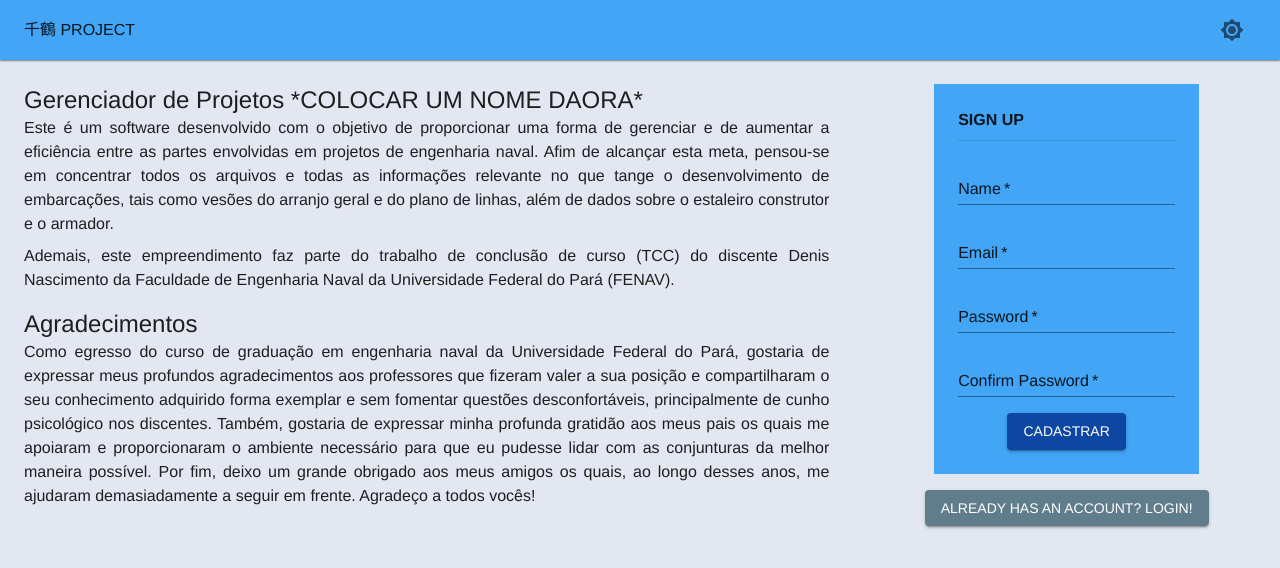
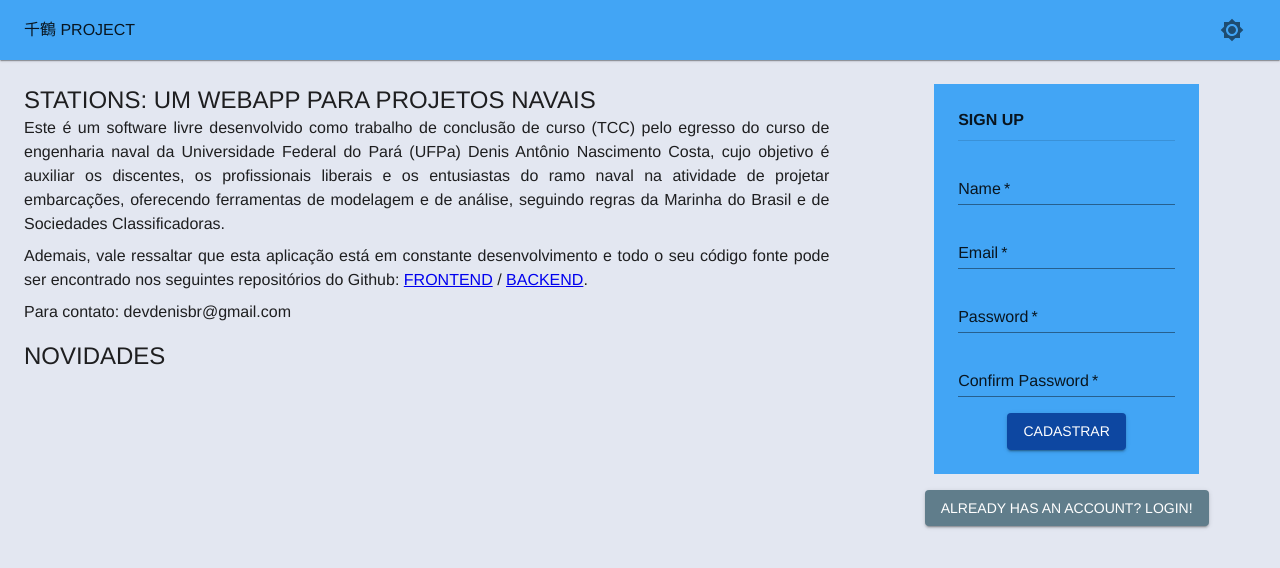
Before and after one commit to DenisNasc/TCC-Frontend, a React (Create React App) app: page / in a window 1280 px wide. Shown: the top 568 px of the page. Built offline with nearby package versions, Linux system fonts and the light colour scheme.

Commit message:
Começando upgrade do MaterialUI

```diff
--- a/src/pages/Login.tsx
+++ b/src/pages/Login.tsx
@@ -29,38 +29,32 @@ const Login: React.FC = () => {
                 <Grid className={classes.gridItem} item container xs={8}>
                     <Paper className={classes.paper} elevation={0}>
                         <Typography variant="h5">
-                            Gerenciador de Projetos *COLOCAR UM NOME DAORA*
+                            STATIONS: UM WEBAPP PARA PROJETOS NAVAIS
                         </Typography>
                         <Typography className={classes.paragraf}>
-                            Este é um software desenvolvido com o objetivo de proporcionar uma forma
-                            de gerenciar e de aumentar a eficiência entre as partes envolvidas em
-                            projetos de engenharia naval. Afim de alcançar esta meta, pensou-se em
-                            concentrar todos os arquivos e todas as informações relevante no que
-                            tange o desenvolvimento de embarcações, tais como vesões do arranjo
-                            geral e do plano de linhas, além de dados sobre o estaleiro construtor e
-                            o armador.
+                            Este é um software livre desenvolvido como trabalho de conclusão de
+                            curso (TCC) pelo egresso do curso de engenharia naval da Universidade
+                            Federal do Pará (UFPa) Denis Antônio Nascimento Costa, cujo objetivo é
+                            auxiliar os discentes, os profissionais liberais e os entusiastas do
+                            ramo naval na atividade de projetar embarcações, oferecendo ferramentas
+                            de modelagem e de análise, seguindo regras da Marinha do Brasil e de
+                            Sociedades Classificadoras.
                         </Typography>
 
                         <Typography variant="body1" className={classes.paragraf}>
-                            Ademais, este empreendimento faz parte do trabalho de conclusão de curso
-                            (TCC) do discente Denis Nascimento da Faculdade de Engenharia Naval da
-                            Universidade Federal do Pará (FENAV).
+                            Ademais, vale ressaltar que esta aplicação está em constante
+                            desenvolvimento e todo o seu código fonte pode ser encontrado nos
+                            seguintes repositórios do Github:{' '}
+                            <a href="https://github.com/DenisNasc/TCC-Frontend">FRONTEND</a> /{' '}
+                            <a href="https://github.com/DenisNasc/TCC-Backend">BACKEND</a>.
+                        </Typography>
+
+                        <Typography variant="body1" className={classes.paragraf}>
+                            Para contato: devdenisbr@gmail.com
                         </Typography>
 
                         <Typography variant="h5" className={classes.title}>
-                            Agradecimentos
-                        </Typography>
-                        <Typography variant="body1" className={classes.paragraf}>
-                            Como egresso do curso de graduação em engenharia naval da Universidade
-                            Federal do Pará, gostaria de expressar meus profundos agradecimentos aos
-                            professores que fizeram valer a sua posição e compartilharam o seu
-                            conhecimento adquirido forma exemplar e sem fomentar questões
-                            desconfortáveis, principalmente de cunho psicológico nos discentes.
-                            Também, gostaria de expressar minha profunda gratidão aos meus pais os
-                            quais me apoiaram e proporcionaram o ambiente necessário para que eu
-                            pudesse lidar com as conjunturas da melhor maneira possível. Por fim,
-                            deixo um grande obrigado aos meus amigos os quais, ao longo desses anos,
-                            me ajudaram demasiadamente a seguir em frente. Agradeço a todos vocês!
+                            NOVIDADES
                         </Typography>
                     </Paper>
                 </Grid>
```
